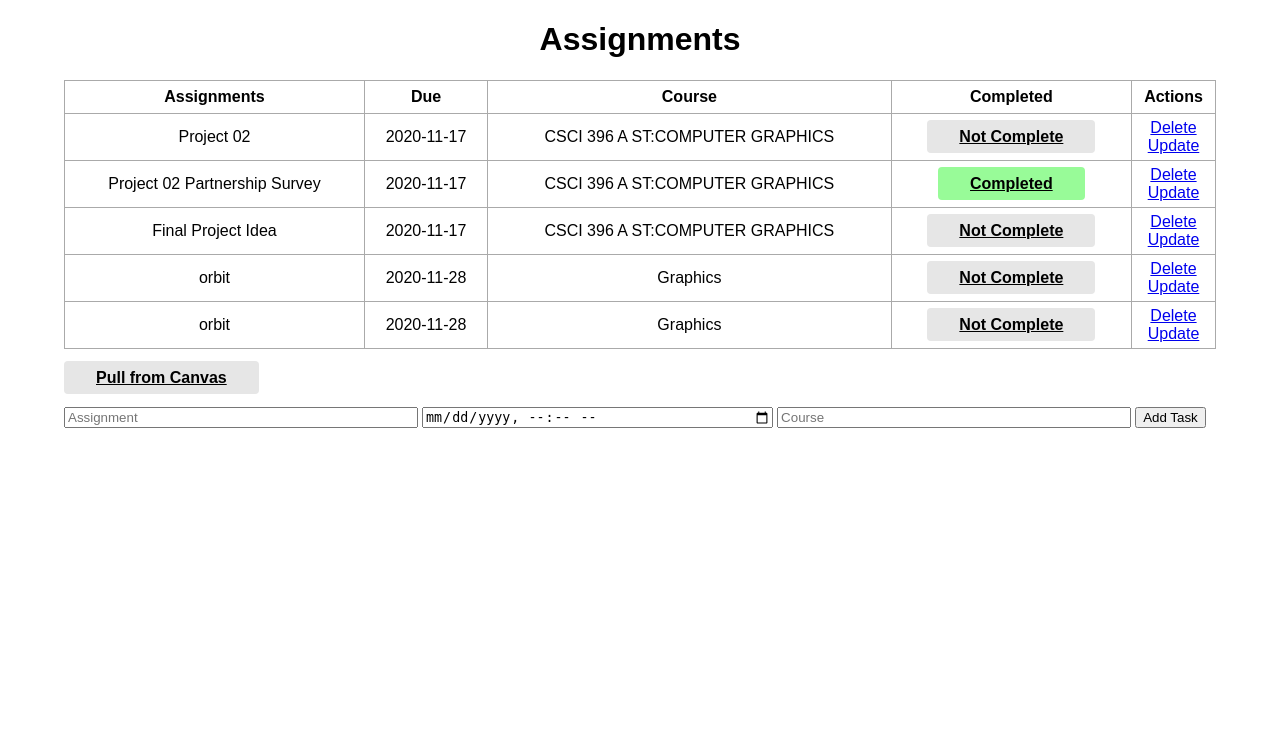
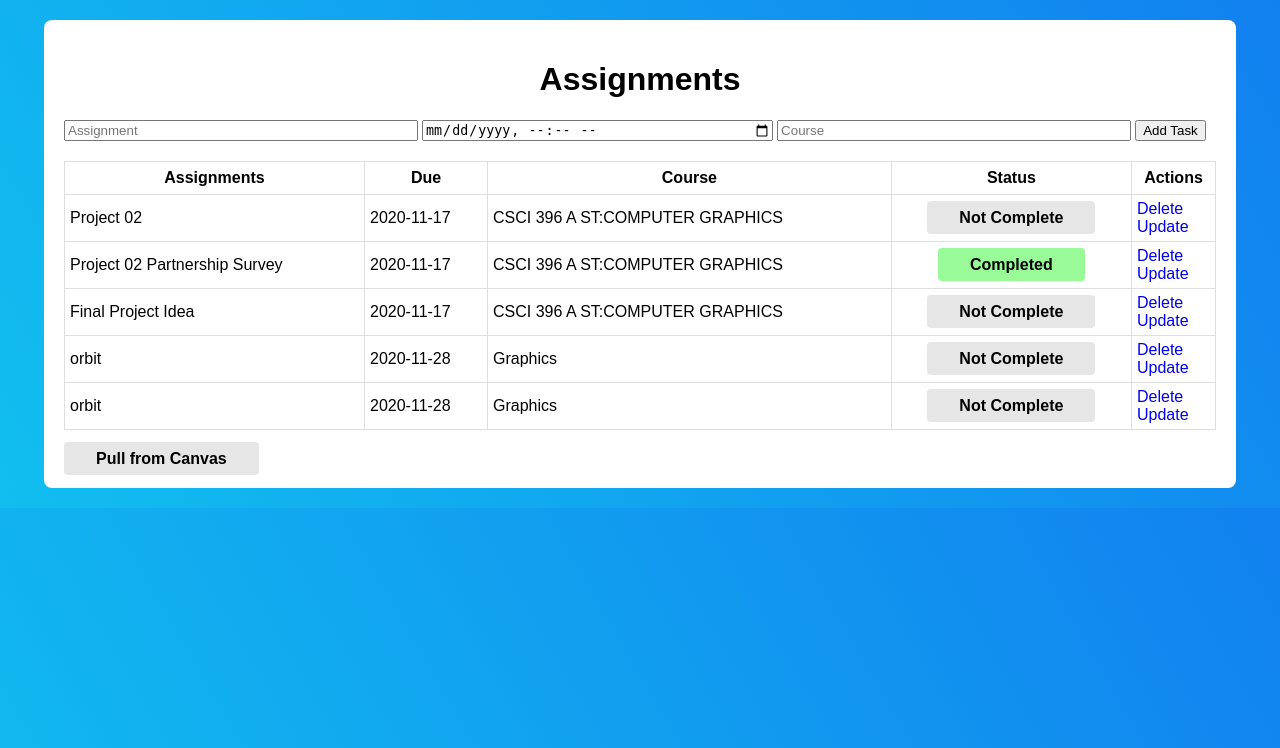
Before and after one commit to francisseverino/hw-todo, a Flask app: page / in a window 1280 px wide. Shown: the top 748 px of the page. Run offline with Flask 2, Linux system fonts and the light colour scheme; data comes from the database, SQL or seed files in the repository; both versions use the stored data as it was after the commit.

Commit message:
Added new styles

```diff
--- a/hw_todo/static/style.css
+++ b/hw_todo/static/style.css
@@ -1,11 +1,21 @@
 body, html {
     margin: 0;
     font-family: sans-serif;
+    background-image: linear-gradient(
+        60deg,
+        rgba(17, 190, 239,1),
+        rgba(17, 129, 239, 1)
+    )
 }
 
+/* 17	190	239	 */
+
 .content {
-    margin: 0 auto;
+    margin: 20px auto;
+    padding: 20px;
     width: 90%;
+    background-color: #fff;
+    border-radius: 8px;
 }
 
 .button {
@@ -39,7 +49,7 @@ body, html {
 }
 
 table, td, th {
-    border: 1px solid #aaa;
+    border: 1px solid rgb(223, 223, 223);
 }
 
 table {
@@ -52,14 +62,22 @@ th {
 }
 
 td {
-    text-align: center;
     padding: 5px;
+}
+
+a {
+    text-decoration: none;
 }
 
 .form {
     margin-top: 20px;
+    margin-bottom: 20px;
 }
 
 .form__input {
     width: 30%;
 }
+
+.table__status {
+    text-align: center;
+}
--- a/hw_todo/templates/base.html
+++ b/hw_todo/templates/base.html
@@ -5,6 +5,7 @@
         <meta charset="UTF-8">
         <meta name="viewport" content="width=device-width, initial-scale=1.0">
         <meta http-equiv="X-UA-Compatible" content="ie=edge">
+        <!-- CSS -->
         <link rel="stylesheet" href="{{url_for('static', filename='style.css')}}">
         {% block head %}{% endblock %}
     </head>
--- a/hw_todo/templates/index.html
+++ b/hw_todo/templates/index.html
@@ -7,15 +7,23 @@
 {% block body %}
 <div class="content">
     <h1 style="text-align: center">Assignments</h1>
+    <div class="form">
+        <form action="/" method="POST">
+            <input type="text" name="assignment" placeholder="Assignment" class="form__input">
+            <input type="datetime-local" name="due_date" placeholder="Due Date" class="form__input">
+            <input type="text" name="course" placeholder="Course" class="form__input">
+            <input type="submit" value="Add Task" class="form__button">
+        </form>
+    </div>
     {% if tasks|length < 1 %}
-    <h4 style="text-align: center">There are no tasks. Create one below!</h4>
+    <h4 style="text-align: center">There are no tasks. Create one above!</h4>
     {% else %}
     <table>
         <tr>
             <th>Assignments</th>
             <th>Due</th>
             <th>Course</th>
-            <th>Completed</th>
+            <th>Status</th>
             <th>Actions</th>
         </tr>
         {% for task in tasks %}
@@ -23,7 +31,7 @@
             <td>{{ task.assignment }}</td>
             <td>{{ task.due_date.date() }}</td>
             <td>{{ task.course }}</td>
-            <td>
+            <td class="table__status">
                 {% if task.completed == False %}
                 <a class="button" href="/complete/{{task.id}}">Not Complete</a>
                 {% else %}
@@ -43,13 +51,6 @@
         <a class="button" href="/canvas">Pull from Canvas</a>
     </div>
 
-    <div class="form">
-        <form action="/" method="POST">
-            <input type="text" name="assignment" placeholder="Assignment" class="form__input">
-            <input type="datetime-local" name="due_date" placeholder="Due Date" class="form__input">
-            <input type="text" name="course" placeholder="Course" class="form__input">
-            <input type="submit" value="Add Task">
-        </form>
-    </div>
+
 </div>
 {% endblock %}
```
Also changed, not shown: hw_todo/tasks.db.
